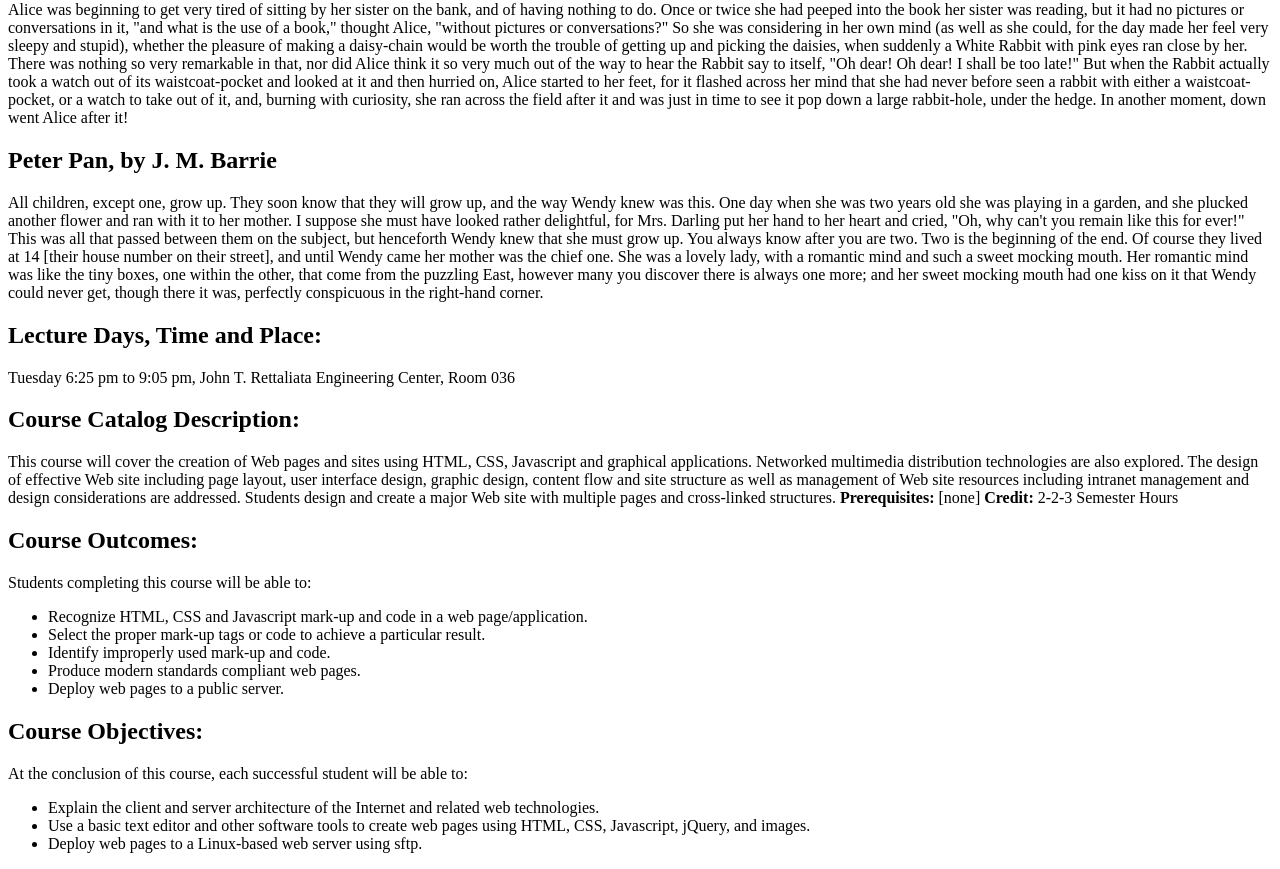
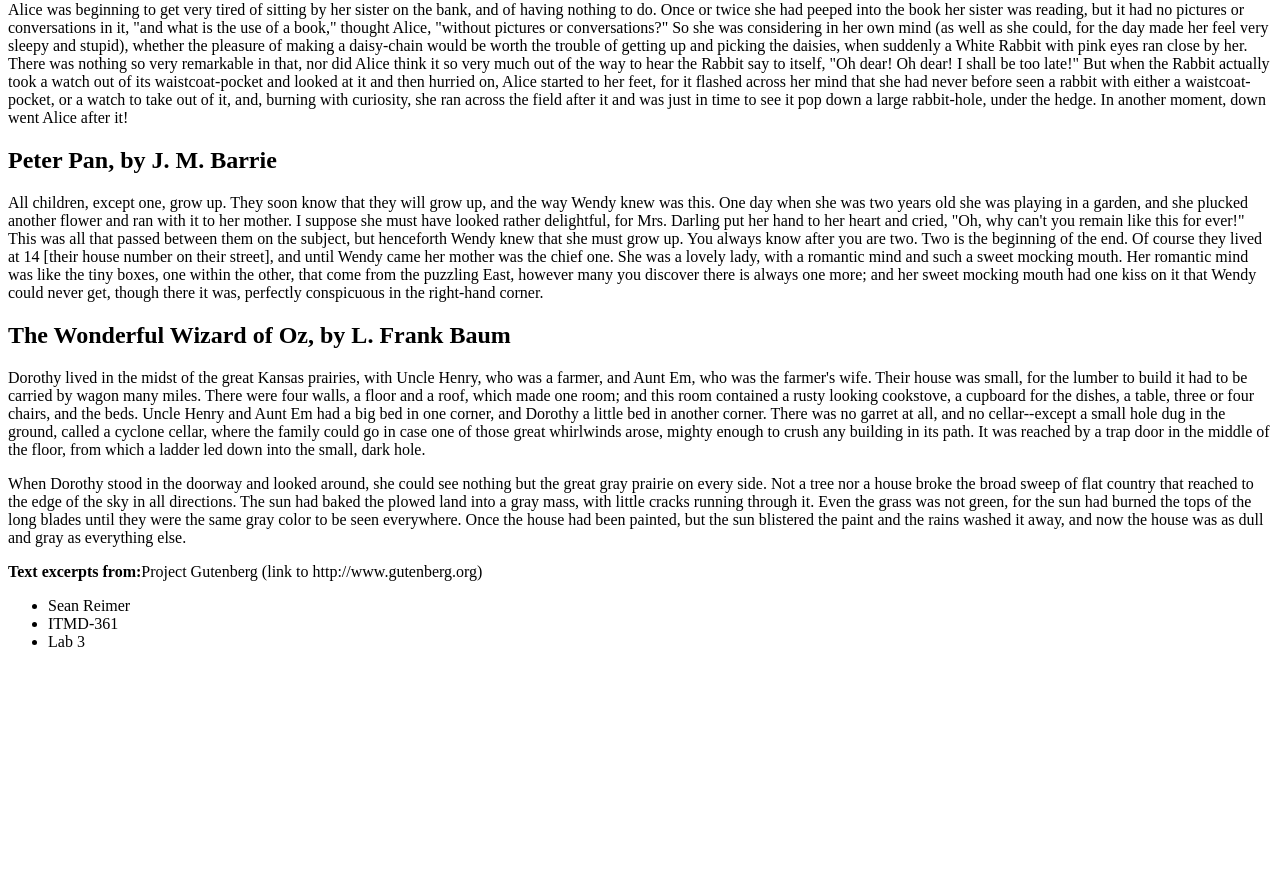
Before and after one commit to Sreimer78/Lab-3-ITMD-361, a plain HTML site: page index.html in a window 1280 px wide. Shown: the part 79-948 px from the top of the page. After the commit the page ends 800 px from the top, so only its background shows below. Drawn offline with Linux system fonts and the light colour scheme.

Commit message:
Update index.html
Added the Wonderful wizard of Oz header + paragraphs.  Also added Text excerpts at the bottom of the document

```diff
--- a/index.html
+++ b/index.html
@@ -14,28 +14,16 @@
   <h2>Peter Pan, by J. M. Barrie</h2>
   <p>All children, except one, grow up. They soon know that they will grow up, and the way Wendy knew was this. One day when she was two years old she was playing in a garden, and she plucked another flower and ran with it to her mother. I suppose she must have looked rather delightful, for Mrs. Darling put her hand to her heart and cried, "Oh, why can't you remain like this for ever!" This was all that passed between them on the subject, but henceforth Wendy knew that she must grow up. You always know after you are two. Two is the beginning of the end. Of course they lived at 14 [their house number on their street], and until Wendy came her mother was the chief one. She was a lovely lady, with a romantic mind and such a sweet mocking mouth. Her romantic mind was like the tiny boxes, one within the other, that come from the puzzling East, however many you discover there is always one more; and her sweet mocking mouth had one kiss on it that Wendy could never get, though there it was, perfectly conspicuous in the right-hand corner.</p>
 
-  <h2>Lecture Days, Time and Place:</h2>
-  <p>Tuesday 6:25 pm to 9:05 pm, John T. Rettaliata Engineering Center, Room 036</p>
+  <h2>The Wonderful Wizard of Oz, by L. Frank Baum</h2>
+  <p>Dorothy lived in the midst of the great Kansas prairies, with Uncle Henry, who was a farmer, and Aunt Em, who was the farmer's wife.  Their house was small, for the lumber to build it had to be carried by wagon many miles.  There were four walls, a floor and a roof, which made one room; and this room contained a rusty looking cookstove, a cupboard for the dishes, a table, three or four chairs, and the beds.  Uncle Henry and Aunt Em had a big bed in one corner, and Dorothy a little bed in another corner.  There was no garret at all, and no cellar--except a small hole dug in the ground, called a cyclone cellar, where the family could go in case one of those great whirlwinds arose, mighty enough to crush any building in its path.  It was reached by a trap door in the middle of the floor, from which a ladder led down into the small, dark hole.</p>
 
-  <h2>Course Catalog Description:</h2>
-  <p>This course will cover the creation of Web pages and sites using HTML, CSS, Javascript and graphical applications. Networked multimedia distribution technologies are also explored. The design of effective Web site including page layout, user interface design, graphic design, content flow and site structure as well as management of Web site resources including intranet management and design considerations are addressed. Students design and create a major Web site with multiple pages and cross-linked structures. <strong>Prerequisites:</strong> [none] <strong>Credit:</strong> 2-2-3 Semester Hours</p>
+  <p>When Dorothy stood in the doorway and looked around, she could see nothing but the great gray prairie on every side.  Not a tree nor a house broke the broad sweep of flat country that reached to the edge of the sky in all directions.  The sun had baked the plowed land into a gray mass, with little cracks running through it.  Even the grass was not green, for the sun had burned the tops of the long blades until they were the same gray color to be seen everywhere.  Once the house had been painted, but the sun blistered the paint and the rains washed it away, and now the house was as dull and gray as everything else.</p>
 
-  <h2>Course Outcomes:</h2>
-  <p>Students completing this course will be able to:</p>
+  <p><strong>Text excerpts from:</strong>Project Gutenberg (link to http://www.gutenberg.org)</p>
   <ul>
-  <li>Recognize HTML, CSS and Javascript mark-up and code in a web page/application.</li>
-  <li>Select the proper mark-up tags or code to achieve a particular result.</li>
-  <li>Identify improperly used mark-up and code.</li>
-  <li>Produce modern standards compliant web pages.</li>
-  <li>Deploy web pages to a public server.</li>
-  </ul>
-
-  <h2>Course Objectives:</h2>
-  <p>At the conclusion of this course, each successful student will be able to:</p>
-  <ul>
-  <li>Explain the client and server architecture of the Internet and related web technologies.</li>
-  <li>Use a basic text editor and other software tools to create web pages using HTML, CSS, Javascript, jQuery, and images.</li>
-  <li>Deploy web pages to a Linux-based web server using sftp.</li>
+  <li>Sean Reimer</li>
+  <li>ITMD-361</li>
+  <li>Lab 3</li>
   </ul>
 
 </body>
```
